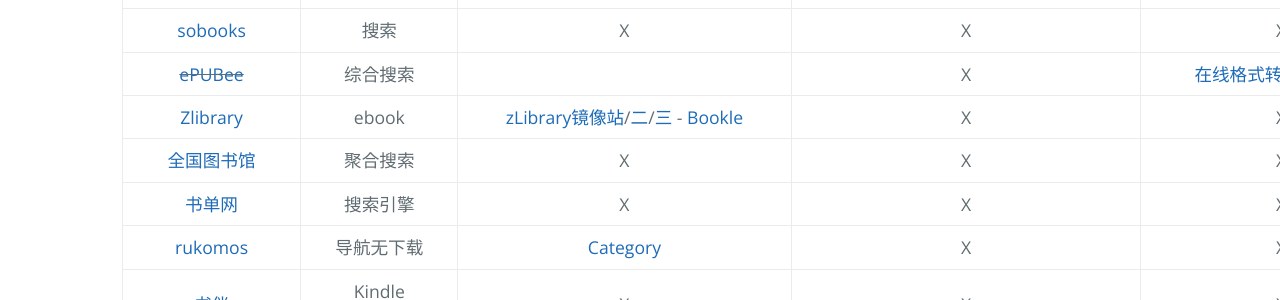
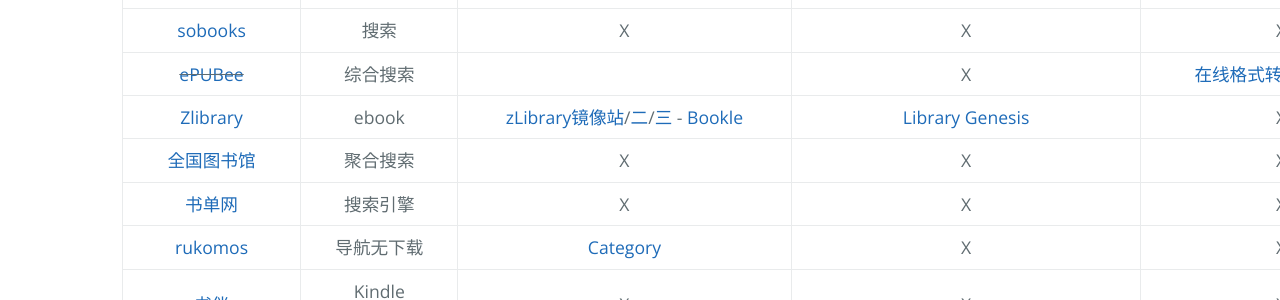
Before and after one commit to AmbroseRen/test, a Jekyll site: the page built from Library/BookSearch.md, in a window 1280 px wide and 900 px high, scrolled down 667 px. Shown: the part 155-455 px from the top of the window. Built offline with Jekyll 4.4.1, drawn with Linux system fonts in a browser that asks for light colours; our own code applies the rules of GitHub Pages for plain Markdown files; the repository's description, which GitHub fills in, is left out.

Commit message:
Update BookSearch.md

```diff
--- a/Library/BookSearch.md
+++ b/Library/BookSearch.md
@@ -24,7 +24,7 @@
 | [星际图书](http://test.xxce.top:7743/) | 搜索引擎 | X | X | [关于](http://test.xxce.top:7743/about) |
 | [sobooks](https://sobooks.cc/) | 搜索 | X | X | X |
 | ~~[ePUBee](http://cn.epubee.com/books/?action=addbooks)~~ | 综合搜索 |  | X | [在线格式转换](https://www.aconvert.com/cn/ebook/epub-to-mobi/) - [转换二](http://cn.epubee.com/) |
-| [Zlibrary](https://b-ok.global/) | ebook | [zLibrary镜像站](https://1lib.limited/)/[二](http://libgen.rs/)/[三](https://zh.u1lib.org/) - [Bookle](http://x5v.net/) | X | X |
+| [Zlibrary](https://b-ok.global/) | ebook | [zLibrary镜像站](https://1lib.limited/)/[二](http://libgen.rs/)/[三](https://zh.u1lib.org/) - [Bookle](http://x5v.net/) | [Library Genesis](http://libgen.rs/#nbwzcom) | X |
 | [全国图书馆](http://www.ucdrs.superlib.net/) | 聚合搜索 | X | X | X |
 | [书单网](https://www.shudan.vip/) | 搜索引擎 | X | X | X |
 | [rukomos](http://cn-library.rukomos.ru/) | 导航无下载 | [Category](http://cn-library.rukomos.ru/list_categories.html) | X | X |
```
